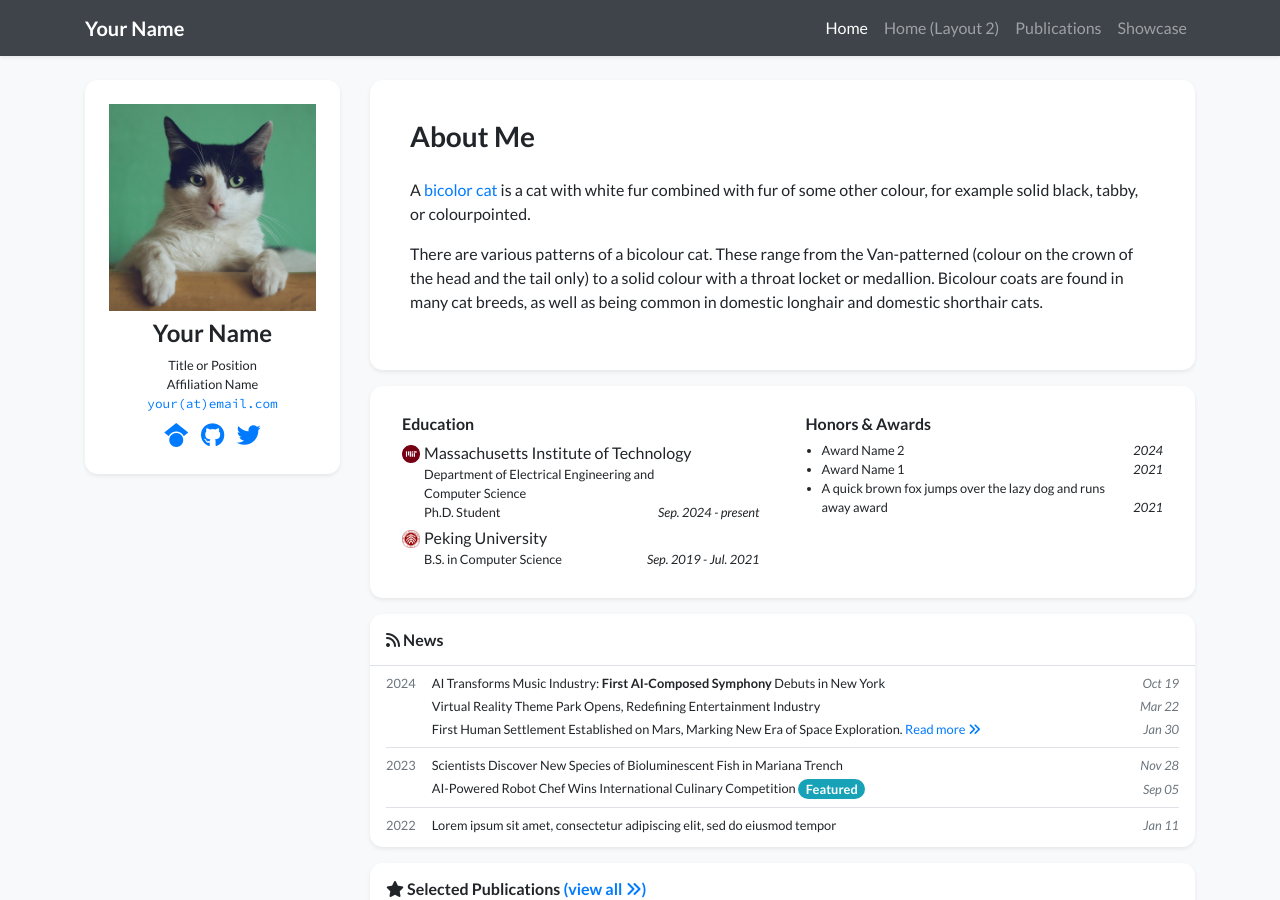
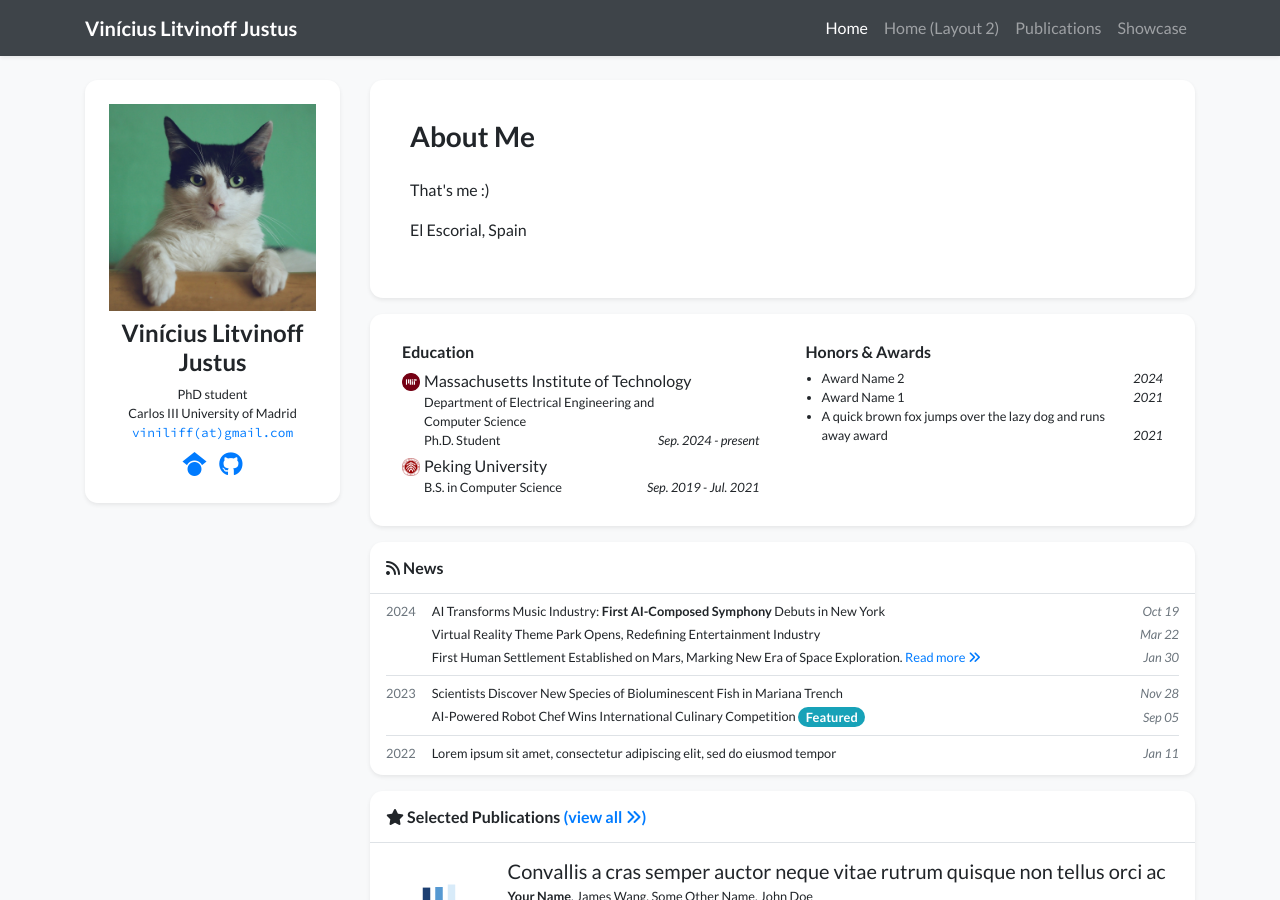
Before and after one commit to viniciusliff/viniciusliff.github.io, a Jekyll site: the page built from index.html, in a window 1280 px wide and 900 px high. Built offline with Jekyll 4.4.1, drawn with Linux system fonts in a browser that asks for light colours; nearby versions of some CDN libraries; a style sheet for code colours, icons or effects is not loaded.

Commit message:
Update personal information in profile.yml

```diff
--- a/_data/profile.yml
+++ b/_data/profile.yml
@@ -1,18 +1,18 @@
-primary_name: "Your Name"
+primary_name: "Vinícius Litvinoff Justus"
 secondary_name: ""
-navbar_name: "Your Name"
+navbar_name: "Vinícius Litvinoff Justus"
 
 positions:
-- name: Title or Position
-- name: Affiliation Name
+- name: PhD student
+- name: Carlos III University of Madrid
   logo: /assets/images/badges/MIT_Social_circle.png  # Logo is optional
 
 
-email: "your@email.com"
+email: "viniliff@gmail.com"
 # cv_link: link-to-your-cv-file
-gscholar: xFmQpf4AAAAJ  # This is an example, replace it with your own Google Scholar ID
-github: your_github_id
-twitter: your_twitter_id  # Do not include the '@' symbol
+gscholar: Mg3HpdEAAAAJ&hl  # This is an example, replace it with your own Google Scholar ID
+github: viniciusliff
+#twitter: your_twitter_id  # Do not include the '@' symbol
 # wechat_qrcode: /assets/images/etc/wechat.jpg
 # wechat_prompt: >-
 #   Please tell me your <strong>name</strong> and <strong>affiliation</strong> (current or past) when adding my wechat. Thanks!
@@ -22,12 +22,10 @@ twitter: your_twitter_id  # Do not include the '@' symbol
 short_bio_text_justify: false
 short_bio: >-
   <p>
-    A <a href="https://en.wikipedia.org/wiki/Bicolor_cat" target="_blank">bicolor cat</a> is a cat with white fur combined with fur of some other colour, for example solid black, tabby, or colourpointed.
+    That's me :)
   </p>
   <p>
-    There are various patterns of a bicolour cat. These range from the Van-patterned (colour on the crown of the head
-    and the tail only) to a solid colour with a throat locket or medallion. Bicolour coats are found in many cat breeds,
-    as well as being common in domestic longhair and domestic shorthair cats.
+    El Escorial, Spain
   </p>
 
 portrait_url: /assets/images/photos/portrait.jpg
```
